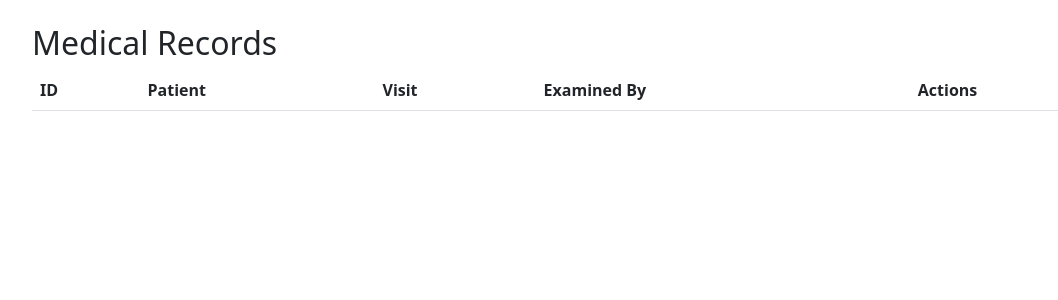
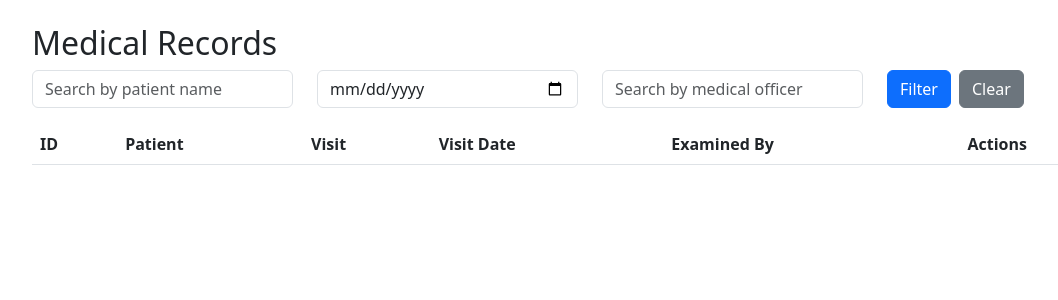
Before and after one commit to herathhmdd/MediQV2, a Flask app: page /records in a window 1280 px wide. Shown: the part 56-356 px from the top of the page, without its empty margins (50-1108 px from the left). Run offline with Flask 3, Linux system fonts and the light colour scheme; the visitor is signed in with stand-in values (Sample User, id 1); data comes from the database, SQL or seed files in the repository; data that the repository does not hold is empty.

Commit message:
Enhance record filtering and display: add filters for patient name, visit date, and examined by; update record list to show visit date.

```diff
--- a/app/routes.py
+++ b/app/routes.py
@@ -61,28 +61,67 @@ def nurse_dashboard():
 @app.route('/records')
 @login_required
 def record_list():
+    import datetime
+    from sqlalchemy import and_
+
+    # Get filter params
     patient_id = request.args.get('patient_id', '').strip()
     visit_id = request.args.get('visit_id', '').strip()
+    patient_name = request.args.get('patient_name', '').strip()
+    visit_date = request.args.get('visit_date', '').strip()
+    examined_by = request.args.get('examined_by', '').strip()
 
-    query = MedicalRecord.query
+    # Start with base query and proper joins
+    query = MedicalRecord.query\
+        .join(Patient, MedicalRecord.patient_id == Patient.patient_id)\
+        .join(PatientVisit, MedicalRecord.visit_id == PatientVisit.visit_id)\
+        .join(MediqUser, MedicalRecord.examined_by == MediqUser.user_id)
 
-    # Filter by patient_id if provided
+    filters = []
+
+    # Filter by patient_id if provided (for backwards compatibility)
     if patient_id:
         try:
             patient_id_int = int(patient_id)
-            query = query.filter_by(patient_id=patient_id_int)
+            filters.append(MedicalRecord.patient_id == patient_id_int)
         except ValueError:
             pass
 
-    # Filter by visit_id if provided
+    # Filter by visit_id if provided (for backwards compatibility)
     if visit_id:
         try:
             visit_id_int = int(visit_id)
-            query = query.filter_by(visit_id=visit_id_int)
+            filters.append(MedicalRecord.visit_id == visit_id_int)
         except ValueError:
             pass
 
-    records = query.order_by(MedicalRecord.record_id.desc()).all()
+    # Filter by patient name
+    if patient_name:
+        filters.append(Patient.name.ilike(f'%{patient_name}%'))
+
+    # Filter by visit date
+    if visit_date:
+        try:
+            filter_date = datetime.datetime.strptime(visit_date, '%Y-%m-%d').date()
+            filters.append(PatientVisit.visit_date == filter_date)
+        except ValueError:
+            pass
+
+    # Filter by examined by (Medical Officer) - check both first and last name
+    if examined_by:
+        filters.append(
+            db.or_(
+                MediqUser.first_name.ilike(f'%{examined_by}%'),
+                MediqUser.last_name.ilike(f'%{examined_by}%'),
+                db.func.concat(MediqUser.first_name, ' ', MediqUser.last_name).ilike(f'%{examined_by}%')
+            )
+        )
+
+    if filters:
+        records = query.filter(and_(*filters)).order_by(MedicalRecord.record_id.desc()).all()
+    else:
+        records = query.order_by(MedicalRecord.record_id.desc()).all()
+
     return render_template('record_list.html', records=records)
 
 # Medical Records: Create
--- a/app/templates/record_list.html
+++ b/app/templates/record_list.html
@@ -2,6 +2,28 @@
 {% block title %}Medical Records - MediQ Clinic{% endblock %}
 {% block content %}
 <h2>Medical Records</h2>
+
+<form method="get" action="{{ url_for('record_list') }}" class="g3 mb-3">
+    <div class="row">
+        <div class="col-md-3">
+            <input type="text" class="form-control" id="patient_name" name="patient_name"
+                value="{{ request.args.get('patient_name', '') }}" placeholder="Search by patient name">
+        </div>
+        <div class="col-md-3">
+            <input type="date" class="form-control" id="visit_date" name="visit_date"
+                value="{{ request.args.get('visit_date', '') }}">
+        </div>
+        <div class="col-md-3">
+            <input type="text" class="form-control" id="examined_by" name="examined_by"
+                value="{{ request.args.get('examined_by', '') }}" placeholder="Search by medical officer">
+        </div>
+        <div class="col-md-3 d-flex align-items-end">
+            <button type="submit" class="btn btn-primary me-2">Filter</button>
+            <a href="{{ url_for('record_list') }}" class="btn btn-secondary">Clear</a>
+        </div>
+    </div>
+</form>
+
 {% if current_user.clinic_role == 'Medical Officer' %}
 <a href="{{ url_for('create_record') }}" class="btn btn-success mb-3">Add Record</a>
 {% endif %}
@@ -11,6 +33,7 @@
             <th>ID</th>
             <th>Patient</th>
             <th>Visit</th>
+            <th>Visit Date</th>
             <th>Examined By</th>
             <th>Actions</th>
         </tr>
@@ -21,12 +44,18 @@
             <td>{{ record.record_id }}</td>
             <td>{{ record.patient.name if record.patient else 'N/A' }}</td>
             <td>{{ record.visit_id }}</td>
-            <td>{{ record.examiner.first_name if record.examiner else 'N/A' }} {{ record.examiner.last_name if record.examiner else '' }}</td>
+            <td>{{ record.visit.visit_date if record.visit else 'N/A' }}</td>
+            <td>{{ record.examiner.first_name if record.examiner else 'N/A' }} {{ record.examiner.last_name if
+                record.examiner else '' }}</td>
             <td>
-                <a href="{{ url_for('record_detail', record_id=record.record_id) }}" class="btn btn-info btn-sm">View</a>
-                <a href="{{ url_for('edit_record', record_id=record.record_id) }}" class="btn btn-warning btn-sm">Edit</a>
-                <form action="{{ url_for('delete_record', record_id=record.record_id) }}" method="post" style="display:inline;">
-                    <button type="submit" class="btn btn-danger btn-sm" onclick="return confirm('Delete this record?');">Delete</button>
+                <a href="{{ url_for('record_detail', record_id=record.record_id) }}"
+                    class="btn btn-info btn-sm">View</a>
+                <a href="{{ url_for('edit_record', record_id=record.record_id) }}"
+                    class="btn btn-warning btn-sm">Edit</a>
+                <form action="{{ url_for('delete_record', record_id=record.record_id) }}" method="post"
+                    style="display:inline;">
+                    <button type="submit" class="btn btn-danger btn-sm"
+                        onclick="return confirm('Delete this record?');">Delete</button>
                 </form>
             </td>
         </tr>
```
Also changed, not shown: app/templates/record_form.html (+17 -7 lines).
